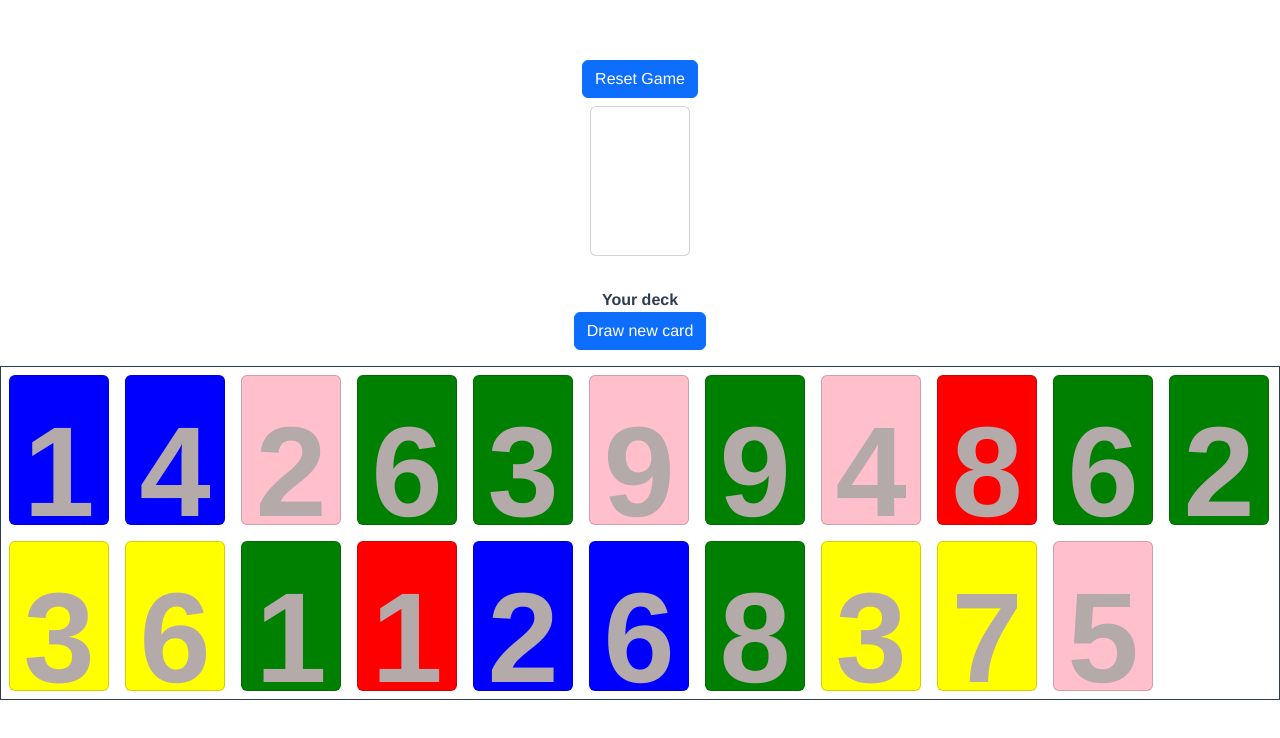
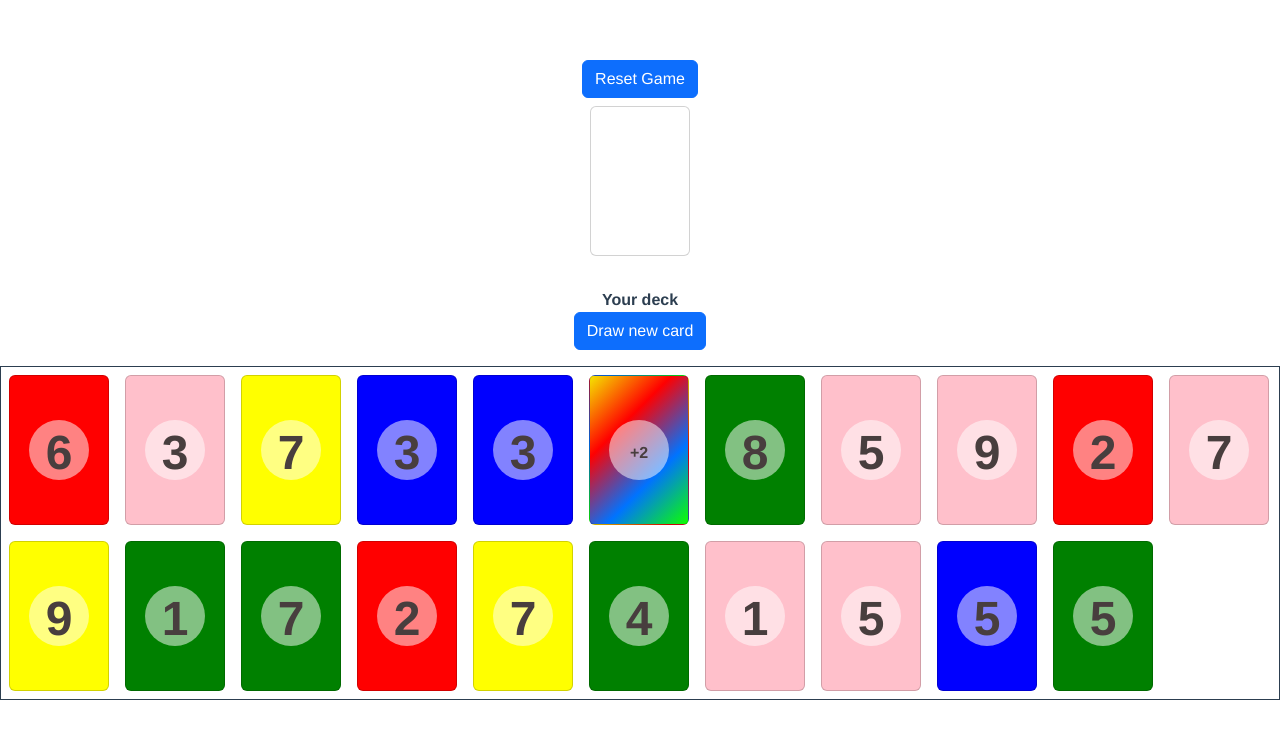
Before and after one commit to binalajudiya/uno-color-card-game, a Vue app: page / in a window 1280 px wide. Both pictures are taken after a click on the button "Start Game". Shown: the top 738 px of the page. Built offline with nearby package versions, Linux system fonts and the light colour scheme.

Commit message:
Added Uno Special Cards

```diff
--- a/src/App.vue
+++ b/src/App.vue
@@ -5,14 +5,14 @@
     <button class="btn btn-primary" v-if="gameState != 0" @click="resetGame()">Reset Game</button>
 
     <div style="display: flex;justify-content: center;">
-      <ColorCard class="card" :color="deckTop.color" :number="deckTop.number"/>
+      <ColorCard class="card" :color="deckTop.color" :number="deckTop.number" />
     </div>
 
     <br>
     <p><b>Your deck</b> <br> <button class="btn btn-primary" @click="playerDrawCard()">Draw new card</button></p>
     <div class="deck">
       <ColorCard class="card" v-for="(card, index) in playerCards" :key="index" :color="card.color" :number="card.number"
-        @click="chooseCard(card)" />
+        :special="card.special" @click="chooseCard(card)" />
     </div>
   </div>
 </template>
@@ -36,9 +36,23 @@ export default {
 
     // Crete Random Card Eveytime
     const drawRandomCard = () => {
-      return {
-        color: utils.cardColors[Math.floor(Math.random() * utils.cardColors.length)],
-        number: utils.cardNumbers[Math.floor(Math.random() * utils.cardNumbers.length)]
+      const specialCards = [null, "&#10228", "&#8634", "+2", "Wild", "+4"];
+      const isSpecial = Math.random() < 0.2; // 20% chance to draw a special card
+      const specialColor = "linear-gradient(135deg, hsla(56, 100%, 48%, 1) 0%, hsla(0, 100%, 50%, 1) 33%, hsla(213, 100%, 50%, 1) 67%, hsla(117, 100%, 50%, 1) 100%)";
+
+      if (isSpecial) {
+        return {
+          color: specialColor,
+          number: null,
+          special: specialCards[Math.floor(Math.random() * (specialCards.length - 1)) + 1] // Exclude null from special cards
+        }
+      }
+      else {
+        return {
+          color: utils.cardColors[Math.floor(Math.random() * utils.cardColors.length)],
+          number: utils.cardNumbers[Math.floor(Math.random() * utils.cardNumbers.length)],
+          special: null
+        };
       }
     }
 
@@ -47,6 +61,7 @@ export default {
       let tempCards = [];
       for (let i = 0; i <= 20; i++) {
         tempCards.push(drawRandomCard());
+        console.log(drawRandomCard())
       }
       playerCards.value = tempCards;
     }
@@ -69,8 +84,36 @@ export default {
       }, 1000);
     }
 
+    const playCard = (card) => {
+      if (card.special) {
+        switch (card.special) {
+          case "Skip":
+            playerTurn.value = false;
+            break;
+          case "Reverse":
+            playerTurn.value = !playerTurn.value;
+            break;
+          case "Draw Two":
+            playerTurn.value = false;
+            cpuCards.push(drawRandomCard());
+            cpuCards.push(drawRandomCard());
+            break;
+          case "Wild":
+            break;
+          case "Wild Draw Four":
+            break;
+        }
+      }
+    }
+
     // Player to select the card
     const chooseCard = (card) => {
+
+      /* if (card.special) {
+        playCard(card);
+        return;
+      } */
+
       // check valid card
       if (!utils.nextCardIsValid(card, deckTop.value)) {
         console.log('Invalid Card')
@@ -184,6 +227,9 @@ export default {
   height: 150px;
   margin: 0.5rem;
   cursor: pointer;
+  display: flex;
+  align-items: center;
+  justify-content: center;
 }
 
 .align-center {
--- a/src/components/ColorCard.vue
+++ b/src/components/ColorCard.vue
@@ -1,6 +1,7 @@
 <template>
   <div :style="colorStyle">
-    <b class="cardelement">{{ number }}</b>
+    <b class="cardelement" v-if="number">{{ number }}</b>
+    <b class="cardelement cardselement" v-if="special" v-html="special"></b>
   </div>
 </template>
 
@@ -8,22 +9,29 @@
 import { computed } from 'vue';
 
 export default {
-  props: ['color', 'number'],
+  props: ['color', 'number', 'special'],
   setup(props) {
     const colorStyle = computed(() => {
-      return props.color ? { backgroundColor: props.color } : {}
+      return props.color ? { background: props.color } : {}
     })
 
-    return {colorStyle}
+    return { colorStyle }
   }
 }
 </script>
 
 <style scoped>
-  .cardelement{
-    font-size: 8rem;
-    color: rgb(181, 170, 170);
-    max-height: 100%;
-    height: auto;
-  }
+.cardelement {
+  font-size: 3rem;
+  color: rgb(72 62 62);
+  background: rgb(255 255 255 / 51%);
+  height: 60px;
+  width: 60px;
+  border-radius: 50%;
+  line-height: 65px;
+}
+
+.cardselement {
+  font-size: 1rem;
+}
 </style>
```
